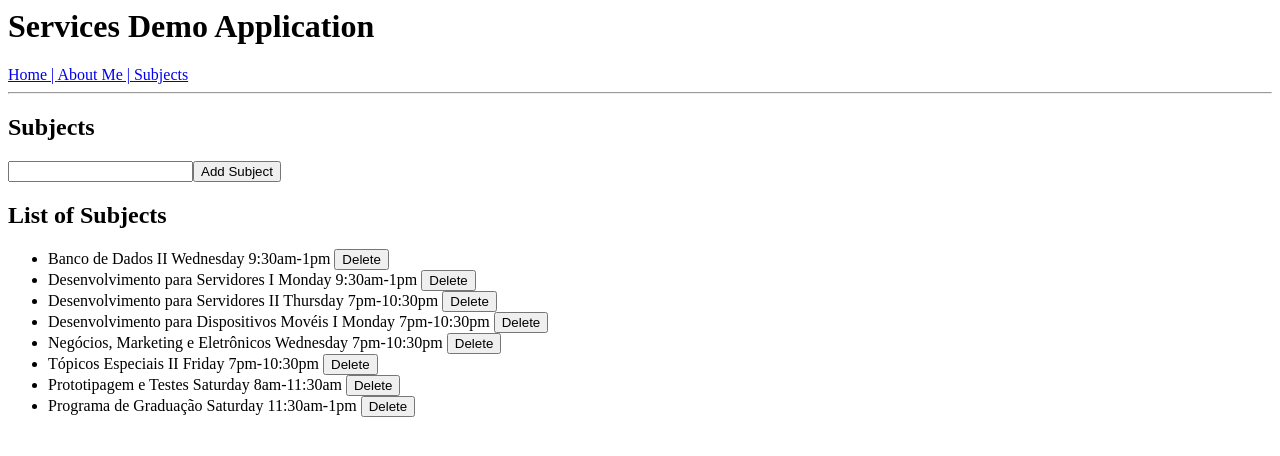
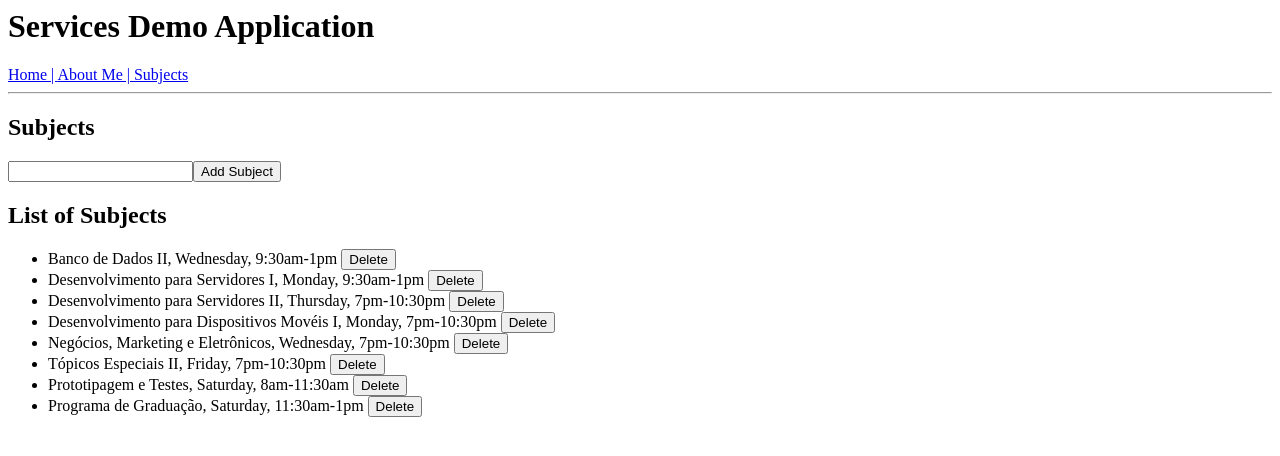
Before and after one commit to thayllaa/ServicesApplication, an Angular app: page /subjects in a window 1280 px wide. Shown: the top 456 px of the page. Built offline with nearby package versions, Linux system fonts and the light colour scheme.

Commit message:
2 files modified

```diff
--- a/src/app/subjects.service.ts
+++ b/src/app/subjects.service.ts
@@ -20,7 +20,7 @@ export class SubjectsService {
   constructor() {}
 
   getList() {
-    return this.list
+    return this.list;
   }
 
   add(title, day, hour: string) {
--- a/src/app/subjects/subjects.component.html
+++ b/src/app/subjects/subjects.component.html
@@ -12,9 +12,7 @@
 <h2> List of Subjects </h2>
 <ul>
   <li *ngFor="let subject of subjects.getList(), index as i">
-    {{ subject.title }}
-    {{ subject.day }}
-    {{ subject.hour }}
+    {{ subject.title }}, {{ subject.day }}, {{ subject.hour }}
     <button (click)="subjects.remove(i)"> Delete </button>
   </li>
 </ul>
```
